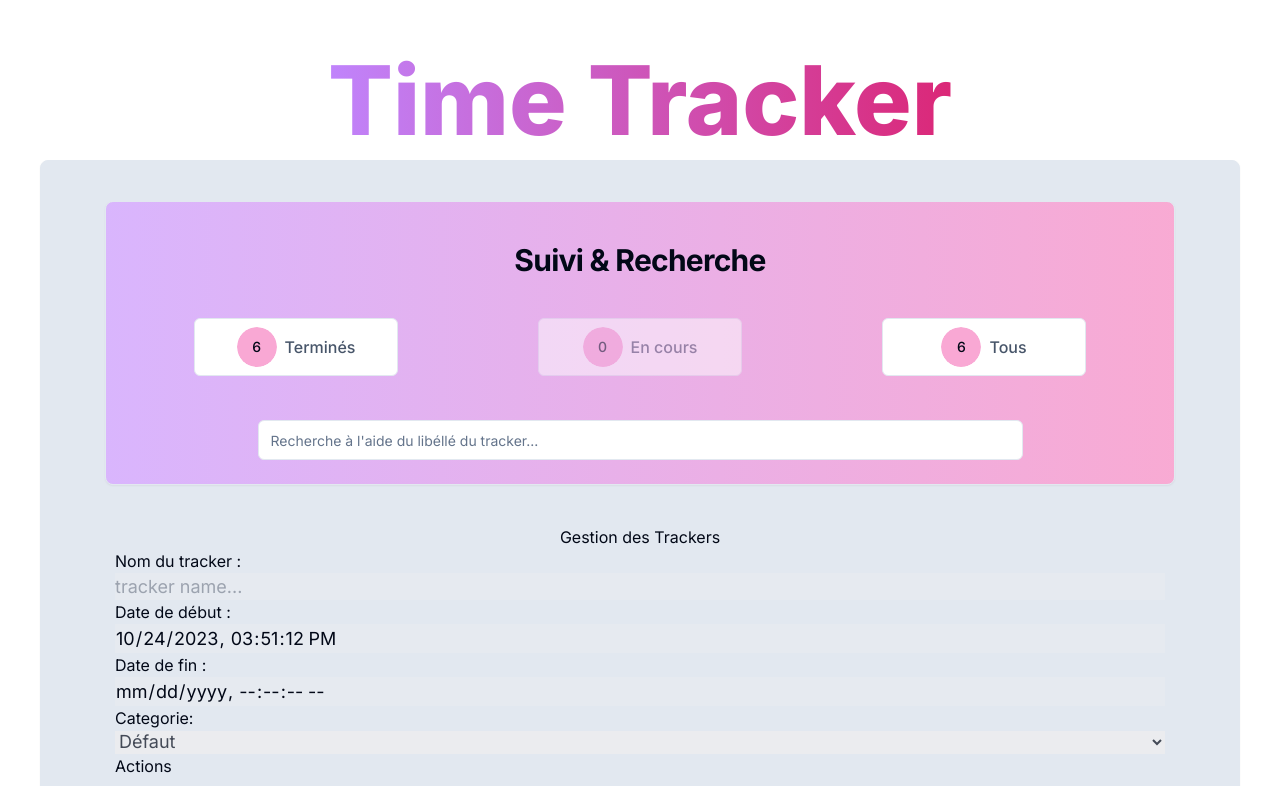
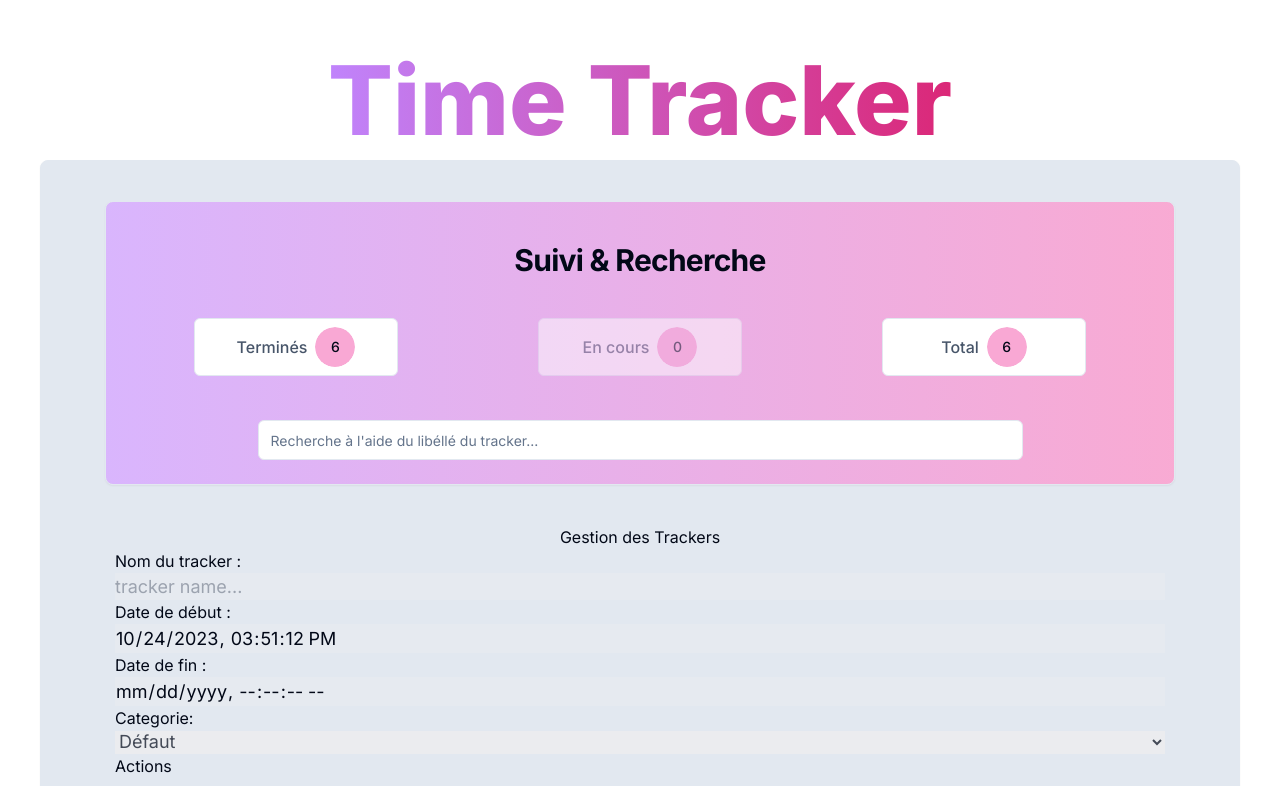
Before and after one commit to Choukro/time-tracker, a Next.js app: page / in a window 1280 px wide. Shown: the top 786 px of the page. Built offline with nearby package versions, Linux system fonts and the light colour scheme.

Commit message:
fix (Trackers follow up) : tracker counter added - reopenend issue#2

```diff
--- a/components/TrackersApp.jsx
+++ b/components/TrackersApp.jsx
@@ -13,6 +13,7 @@ import {
 
 function TrackersApp() {
   const [allTrackers, setAllTrackers] = React.useState(db);
+  const [trackersCount, setTrackersCount] = React.useState(db.length);
   const [filterText, setFilterText] = React.useState("");
   const [selectedTracker, setSelectedTracker] = React.useState();
 
@@ -25,7 +26,7 @@ function TrackersApp() {
   };
 
   const handleAllTrackers = () => {
-    allTrackers.length < db.length
+    allTrackers.length < trackersCount
       ? setAllTrackers(db)
       : setAllTrackers(allTrackers);
   };
@@ -58,6 +59,7 @@ function TrackersApp() {
       return;
     }
     setAllTrackers([...allTrackers, tracker]);
+    setTrackersCount(trackersCount + 1);
   };
   const handleDeleteTracker = (tracker) => {
     if (tracker.id === "") {
@@ -65,6 +67,7 @@ function TrackersApp() {
       return;
     }
     setAllTrackers(allTrackers.filter((item) => item.id !== tracker.id));
+    setTrackersCount(trackersCount - 1);
   };
   const handleUpdateTracker = (tracker) => {
     if (tracker.id === "") {
@@ -94,6 +97,7 @@ function TrackersApp() {
     <div>
       <TrackersFollowUp
         trackers={allTrackers}
+        trackersCount={trackersCount}
         onTextChange={handleTextChange}
         onAllTracker={handleAllTrackers}
         onTrackersInProgress={handleTrackersInProgress}
--- a/components/TrackersFollowUp.jsx
+++ b/components/TrackersFollowUp.jsx
@@ -14,6 +14,7 @@ import { Button } from "./ui/button.jsx";
 
 const TrackersFollowUp = ({
   trackers,
+  trackersCount,
   onTextChange,
   onAllTracker,
   onTrackersInProgress,
@@ -24,7 +25,6 @@ const TrackersFollowUp = ({
   const handleChange = (e) => {
     onTextChange(e.target.value);
   };
-
   return (
     <Card className="m-10 bg-gradient-to-r from-[#c084fc99] to-[#f472b699]">
       <CardHeader>
@@ -39,12 +39,12 @@ const TrackersFollowUp = ({
           onClick={onTrackersFinished}
           disabled={finished.length === 0}
         >
+          <div className="p-0 text-slate-600 text-base my-auto">Terminés</div>
           <Avatar className="my-auto">
             <AvatarFallback>
               {finished.length === 0 ? "-" : finished.length}
             </AvatarFallback>
           </Avatar>
-          <div className="p-0 text-slate-600 text-base my-auto">Terminés</div>
         </Button>
         <Button
           variant="outline"
@@ -52,24 +52,28 @@ const TrackersFollowUp = ({
           onClick={onTrackersInProgress}
           disabled={inProgress.length === 0}
         >
+          <div className="p-0 text-slate-600 text-base my-auto">En cours</div>
           <Avatar className="my-auto">
             <AvatarFallback>{inProgress.length}</AvatarFallback>
           </Avatar>
-          <div className="p-0 text-slate-600 text-base my-auto">En cours</div>
         </Button>
         <Button
           variant="outline"
           className="w-[20%] h-auto flex justify-center flex-row gap-2 p-2 hover:bg-purple-200"
           onClick={onAllTracker}
         >
+          <div className="p-0 text-slate-600 text-base my-auto">
+            {trackers.length < trackersCount ? " " : "Total"}
+          </div>
           <Avatar className="my-auto">
             <AvatarFallback>
-              {trackers.length < db.length ? <RotateCcw /> : trackers.length}
+              {trackers.length < trackersCount ? (
+                <RotateCcw />
+              ) : (
+                trackers.length
+              )}
             </AvatarFallback>
           </Avatar>
-          <div className="p-0 text-slate-600 text-base my-auto">
-            {trackers.length < db.length ? " " : "Tous"}
-          </div>
         </Button>
       </CardContent>
       <CardFooter>
```
